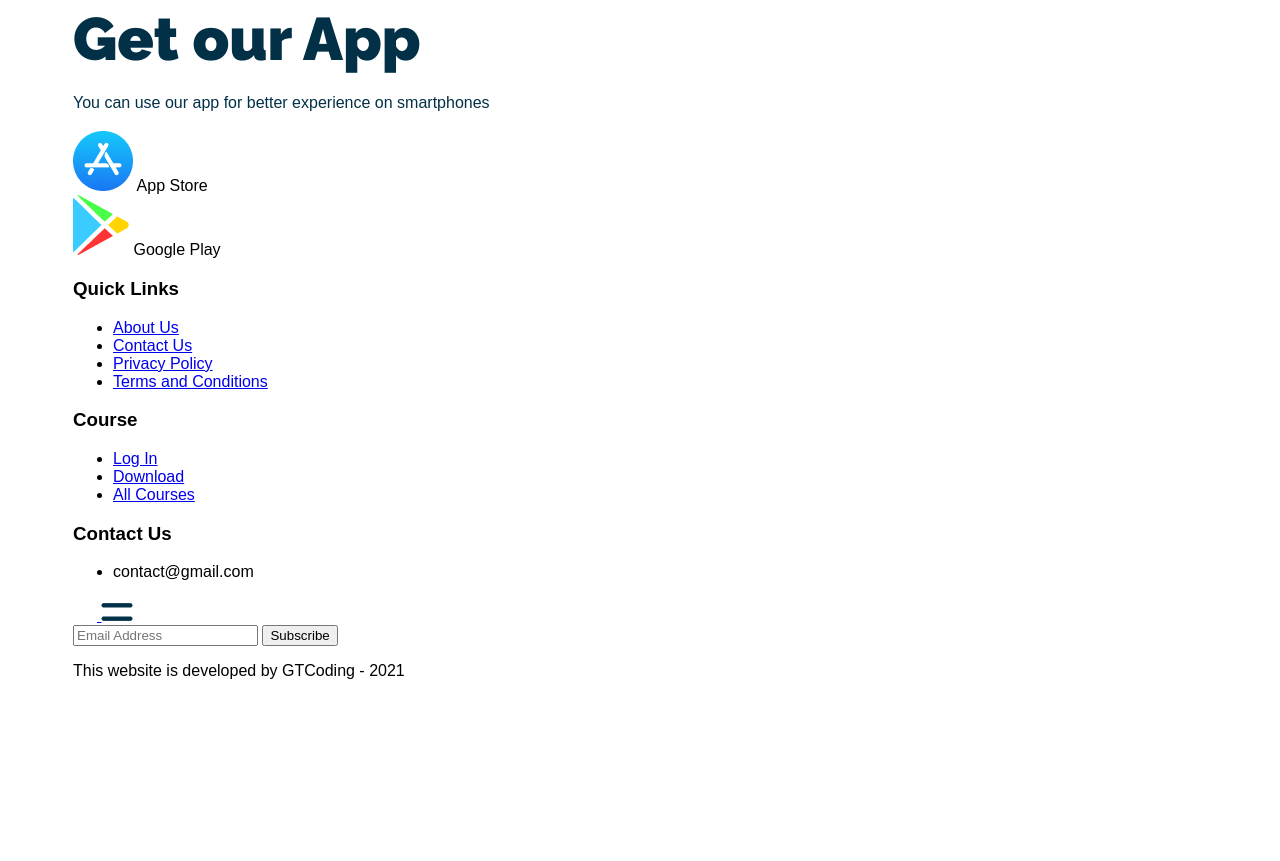
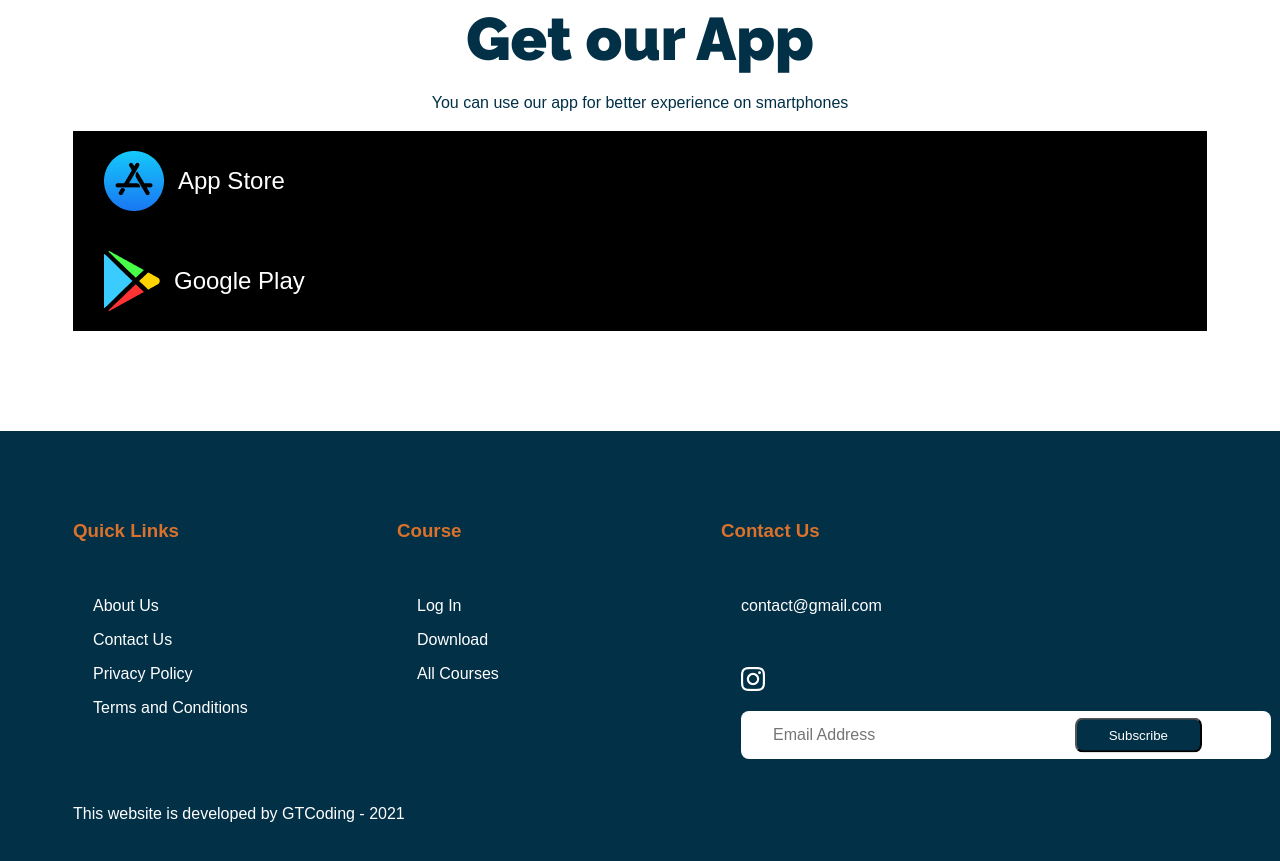
Before and after one commit to rick8935/FigmaParaHtml, a plain HTML site: page index.html in a window 1280 px wide. Shown: the part 2434-3295 px from the top of the page. Before the commit the page ends 3130 px from the top, so only its background shows below. Drawn offline with Linux system fonts and the light colour scheme.

Commit message:
footer css

```diff
--- a/style.css
+++ b/style.css
@@ -394,3 +394,104 @@ section p {
     position: absolute;
     right: 0;
 }
+
+.app-section {
+    text-align: center;
+}
+
+.app-section .app-buttons {
+    display: flex;
+    align-items: center;
+    justify-content: center;
+    gap: 30px;
+    margin-top: 24px;
+}
+
+.app-section .app-btn {
+    padding: 20px 31px;
+    background: #000000;
+    color: #fff;
+    display: flex;
+    align-items: center;
+    gap: 14px;
+    min-width: 310px;
+}
+
+.app-section .app-btn span {
+    font-family: "Poppins", sans-serif;
+    font-weight: normal;
+    font-size: 24px;
+    color: #ffffff;
+}
+
+footer {
+    background: var(--dark-blue-color);
+    color: #fff;
+    margin-top: 100px;
+    padding: 70px 0;
+}
+
+footer a {
+    text-decoration: none;
+    color: #fff;
+}
+
+footer h3 {
+    color: var(--orange-color);
+}
+
+footer ul {
+    list-style: none;
+    padding: 20px;
+}
+
+footer ul li {
+    margin: 16px 0;
+}
+
+footer .links-container {
+    display: grid;
+    grid-template-columns: 2fr 2fr 3fr;
+}
+
+footer .social {
+    margin-left: 20px;
+}
+
+footer .social a {
+    margin-right: 28px;
+}
+
+footer form {
+    margin-left: 20px;
+    margin-top: 16px;
+    position: relative;
+}
+
+footer form input {
+    font-family: "Poppins", sans-serif;
+    font-weight: normal;
+    font-size: 16px;
+    line-height: 200%;
+    border-radius: 8px;
+    padding: 8px 32px;
+    border: none;
+    color: #000000;
+    width: 100%;
+}
+
+footer form .submit-btn {
+    position: absolute;
+    right: 5px;
+    top: 50%;
+    transform: translateY(-50%);
+    background: var(--dark-blue-color);
+    border-radius: 8px;
+    padding: 8px 32px;
+    color: #ffffff;
+    cursor: pointer;
+}
+
+footer .copyright {
+    margin-top: 36px;
+}
```
